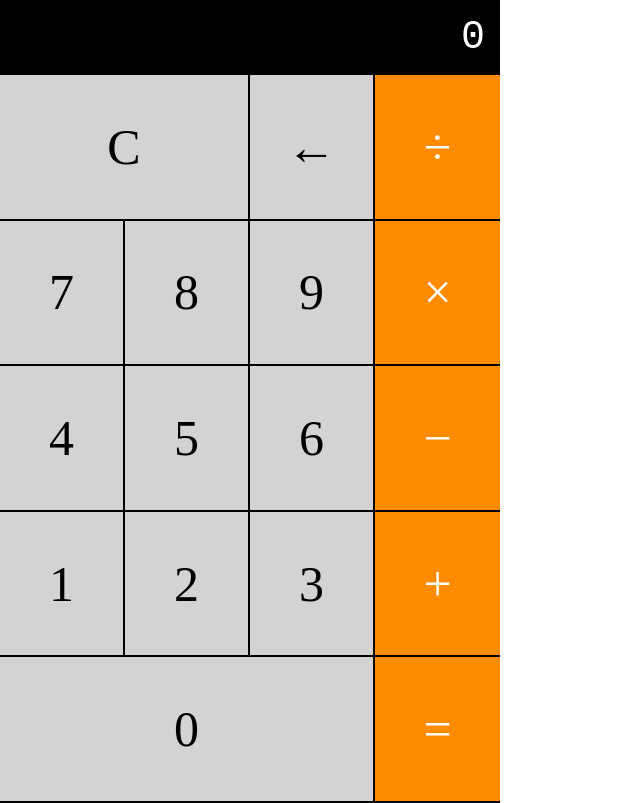
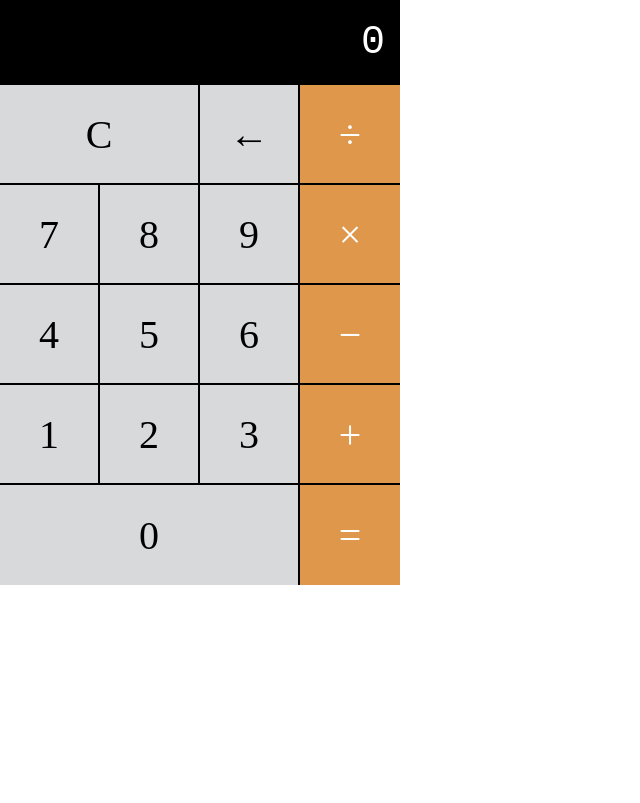
Before and after one commit to phuongv8/frontend-practice, a plain HTML site: page ios-calculator/ios-calculator-grid/index.html in a window 1280 px wide. Shown: the whole page, without its empty margins (0-640 px from the left). Drawn offline with Linux system fonts and the light colour scheme.

Commit message:
complete css

```diff
--- a/ios-calculator/ios-calculator-grid/styles.css
+++ b/ios-calculator/ios-calculator-grid/styles.css
@@ -8,17 +8,16 @@ body {
 }
 
 .calculator {
-  width: 500px;
+  width: 400px;
   color: white;
-  height: 100vh;
-  background-color: #000;
+  background-color: black;
 }
 
 .screen {
-  font-family: monospace;
+  font-family: 'Courier New', Courier, monospace;
   font-size: 40px;
   text-align: right;
-  padding: 15px;
+  padding: 20px 15px;
 }
 
 .buttons-row {
@@ -30,9 +29,6 @@ body {
 .buttons {
   display: grid;
   grid-template-columns: repeat(4, 1fr);
-  /* grid-template-rows: 1fr; */
-  height: 91%;
-  font-size: 50px;
 }
 
 .clear-btn {
@@ -41,18 +37,23 @@ body {
   text-align: center;
 }
 
-.zero-btn {
-  grid-column: 1 / span 3;
+.btn {
+  display: flex;
+  background-color: #d8d9db;
+  color: black;
+  height: 100px;
+  justify-content: center;
+  align-items: center;
+  cursor: pointer;
+  font-size: 40px;
 }
 
-.btn {
-  /* padding: 1px; */
-  text-align: center;
-  background-color: lightgrey;
-  color: black;
-  display: flex;
-  justify-content: center;
-  align-items: center;
+.btn:hover {
+  background-color: #ebebeb;
+}
+
+.btn:active {
+  background-color: #bbbcbe;
 }
 
 .num-btn,
@@ -63,7 +64,24 @@ body {
 }
 
 .operation-btn {
-  background-color: darkorange;
+  background-color: #df974c;
   color: white;
   border-bottom: 2px solid black;
 }
+
+.operation-btn:hover {
+  background-color: #dfb07e;
+}
+
+.operation-btn:active {
+  background-color: #dd8d37;
+}
+
+.operation-btn:last-child {
+  border-bottom: none;
+}
+
+.zero-btn {
+  grid-column: 1 / span 3;
+  border-bottom: none;
+}
```
